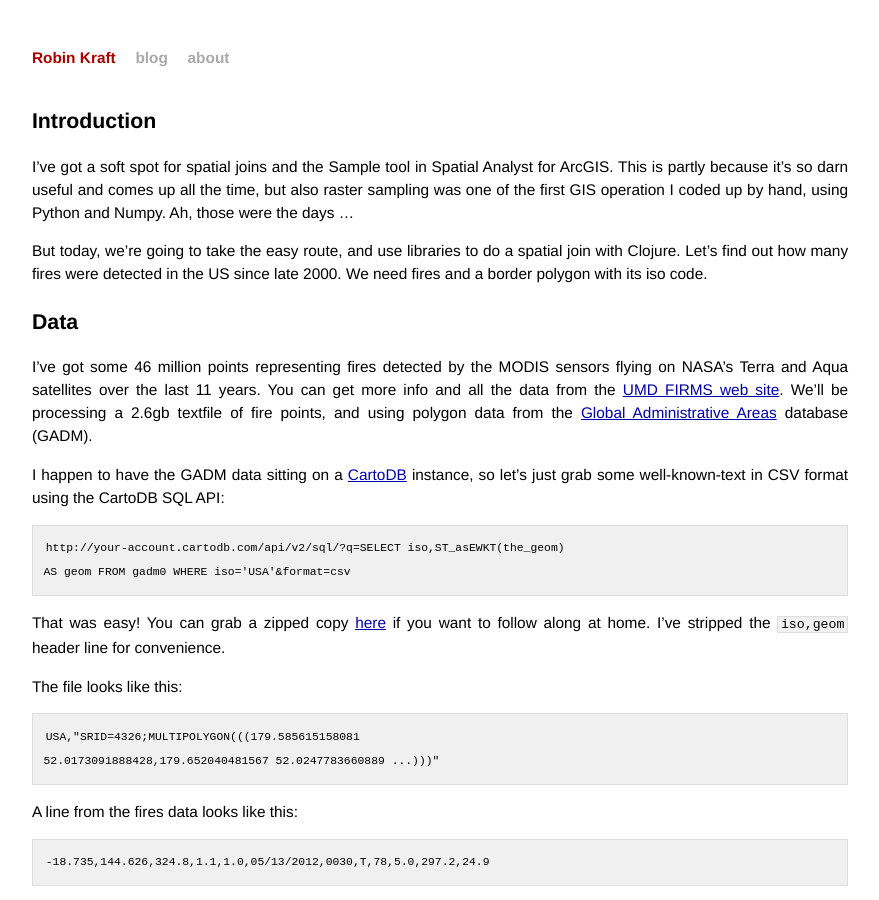
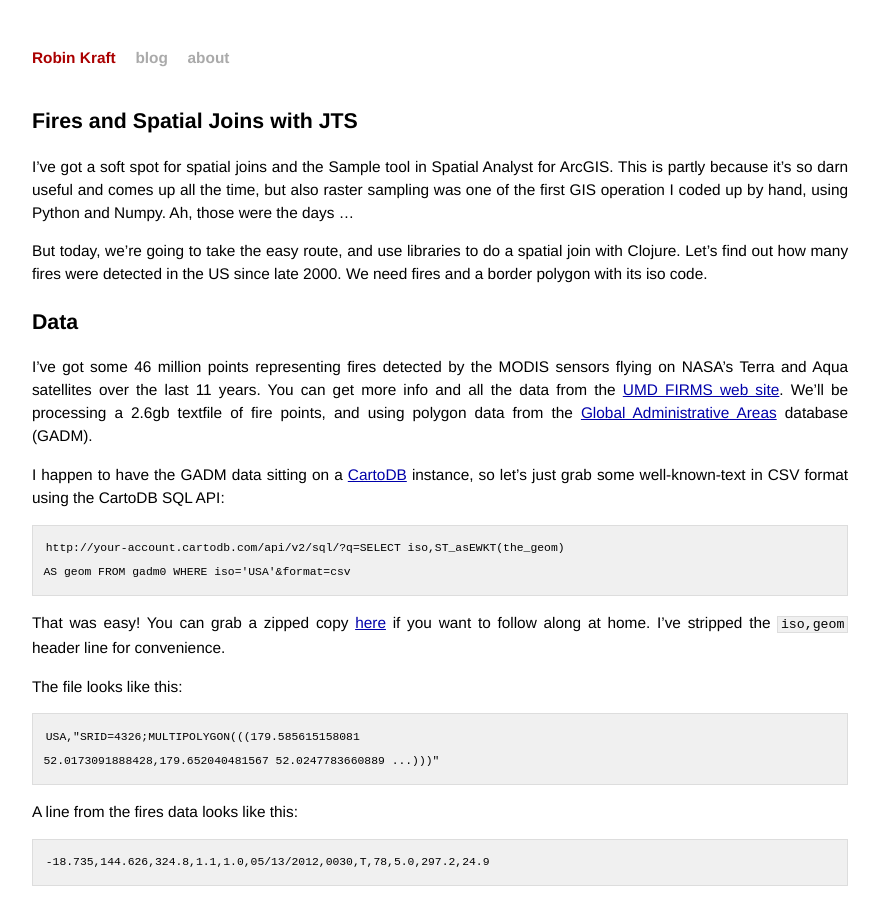
Before and after one commit to robinkraft/robinkraft.github.com, a Jekyll site: the page built from _posts/2012-05-26-spatial-join-with-JTS.md, in a window 1280 px wide and 900 px high. Shown: the whole window, without its empty margins (200-1079 px from the left). Built offline with Jekyll 4.4.1, drawn with Linux system fonts in a browser that asks for light colours; Markdown is read by kramdown in place of the engine named in the settings; some of the changed text lies outside the part shown.

Commit message:
Added title

```diff
--- a/_posts/2012-05-26-spatial-join-with-JTS.md
+++ b/_posts/2012-05-26-spatial-join-with-JTS.md
@@ -1,9 +1,9 @@
 ---
 layout: post
-title: Fires, and Spatial Joins with JTS
+title: Fires and Spatial Joins with JTS
 ---
 
-Introduction
+Fires and Spatial Joins with JTS
 ============
 
 I've got a soft spot for spatial joins and the Sample tool in Spatial Analyst for ArcGIS. This is partly because it's so darn useful and comes up all the time, but also raster sampling was one of the first GIS operation I coded up by hand, using Python and Numpy. Ah, those were the days ...
```
Also changed, not shown: other parts of _posts/2012-05-26-spatial-join-with-JTS.md (+1 -1 lines).
